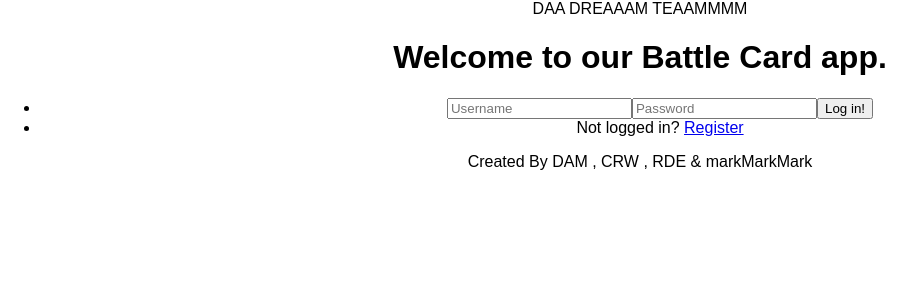
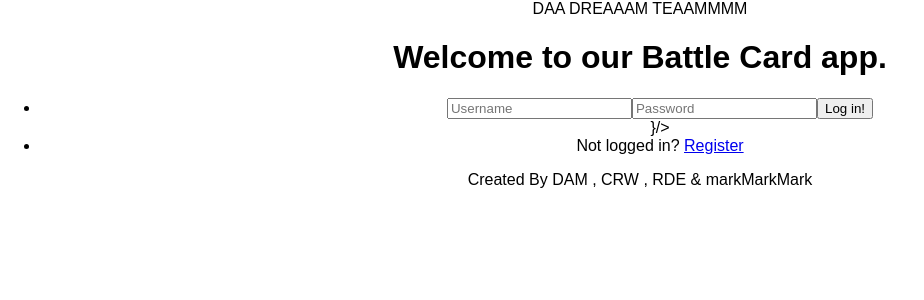
Before and after one commit to hewhowearspants/Grandmaster-io, a React (Create React App) app in the folder client/: page / in a window 1280 px wide. Shown: the top 300 px of the page, without its empty margins (0-924 px from the left). Built offline with nearby package versions, Linux system fonts and the light colour scheme; no server answers.

Commit message:
pass down handleLoginSubmit function to Login component

```diff
--- a/client/src/App.js
+++ b/client/src/App.js
@@ -101,9 +101,9 @@ class App extends Component {
       <div className="App">
         <Header setPage={this.setPage} auth={this.state.auth} logOut={this.logOut} />
         <main>
-          <Route exact path='/' component={ Home } />
+          <Route exact path='/' render={() => <Home handleLoginSubmit={this.handleLoginSubmit} />} />
           <Route exact path='/register' render={() => <Register handleRegisterSubmit={this.handleRegisterSubmit} />} />
-          <Route exact path='/user' component={ Dashboard } />
+          <Route exact path='/user' render={() => <Dashboard cards={this.state.cardData}/>} />
           {this.state.fireRedirect ? <Redirect push to={'/user'} /> : '' }
         </main>
         <Footer />
--- a/client/src/components/Home.jsx
+++ b/client/src/components/Home.jsx
@@ -5,12 +5,12 @@ import { Link } from 'react-router-dom';
 import Login from './Login';
 
 
-const Home = () => {
+const Home = (props) => {
     return(
         <div className="home">
             <h1> Welcome to our Battle Card app. </h1>
             <ul>
-                <li><Login /></li>
+                <li><Login handleLoginSubmit={props.handleLoginSubmit} />}/></li>
                 <li>Not logged in? <Link to ='/register'>Register</Link></li>
             </ul>
         </div>
```
